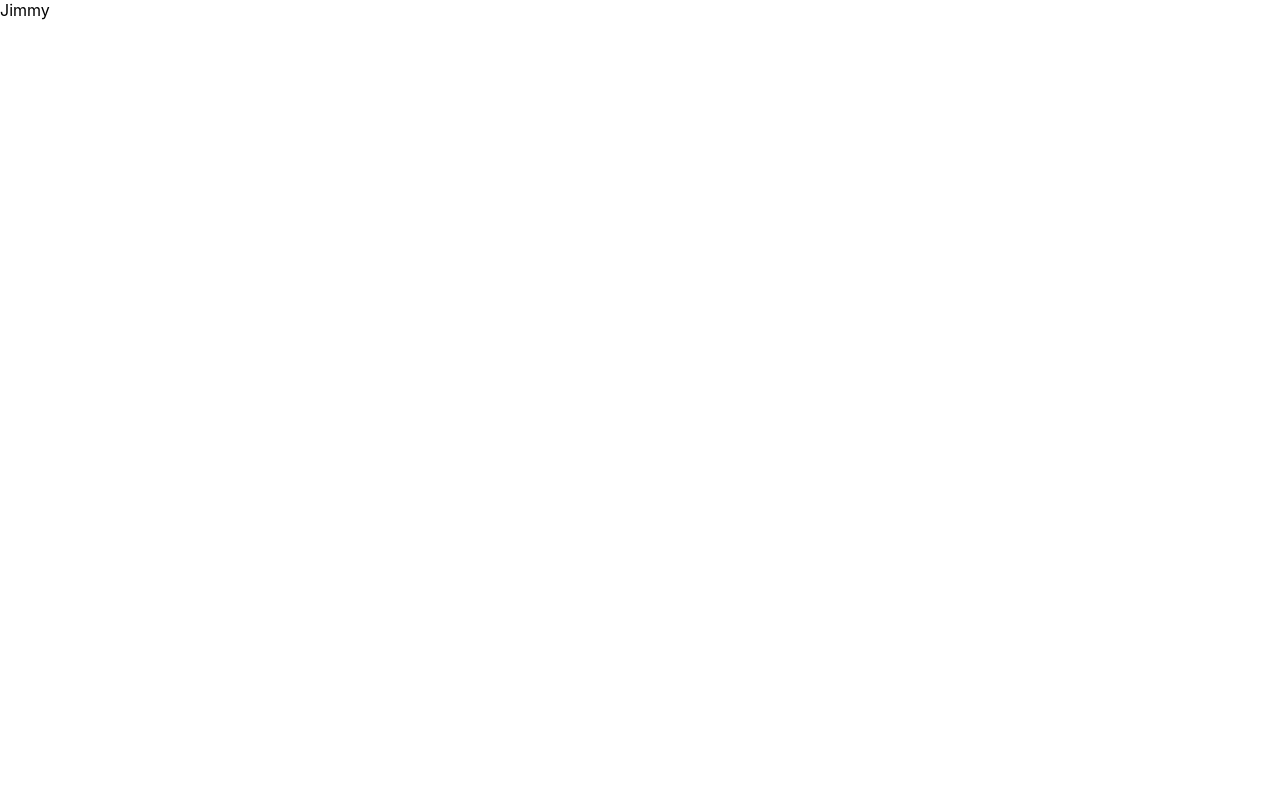
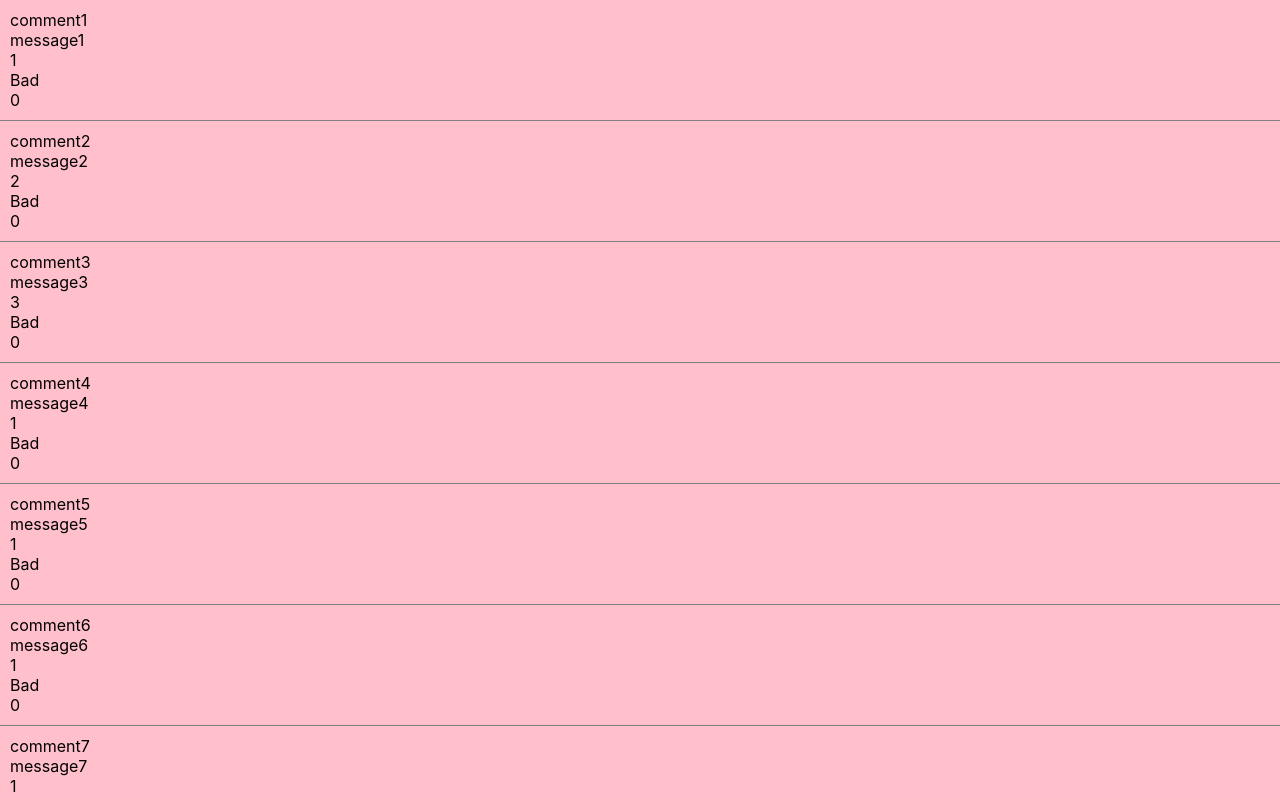
Before and after one commit to hykimyong/cra, a React (Create React App) app: page / in a window 1280 px wide. Shown: the top 798 px of the page. Built offline with nearby package versions, Linux system fonts and the light colour scheme; the HTML template or start-up script is replaced by a standard one.

Commit message:
react dev tool
https://chrome.google.com/webstore/detail/react-developer-tools/fmkadmapgofadopljbjfkapdkoienihi

```diff
--- a/src/App.js
+++ b/src/App.js
@@ -1,12 +1,12 @@
 // import logo from './logo.svg';
 import './App.css';
 // import Example from './components/3-11.Portal/Example';
-import Component from './components/3-14.PropTypes/Component';
+// import Component from './components/3-14.PropTypes/Component';
 // import ControlledComponent from './components/2-10.Form/ControlledComponent';
 // import UncontrolledComponent from './components/2-10.Form/UncontrolledComponent';
 // import State from './components/3-3.Hooks/State';
 // import Reducer from './components/3-3.Hooks/Reducer';
-// import Memo from './components/3-8.Memoization/Memo';
+import Memo from './components/3-8.Memoization/Memo';
 // import List from './components/2-9.List/List';
 // import Event from './components/2-7.Event/Event';
 // import Condition from './components/2-8.ConditionalRendering/Condition';
@@ -19,7 +19,7 @@ import Component from './components/3-14.PropTypes/Component';
 function App() {
   return (
     <>
-    <Component/>
+    <Memo/>
     </>
   );
 }
```
